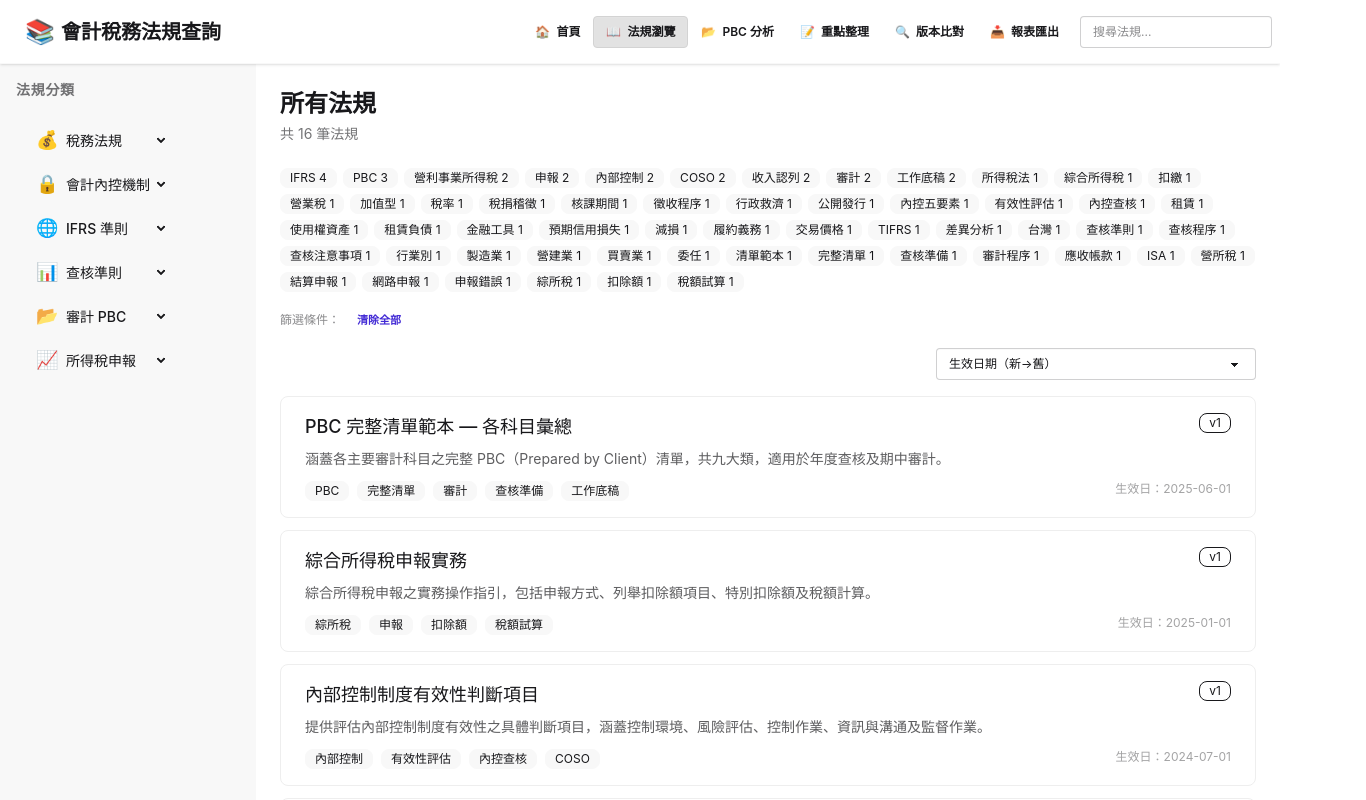
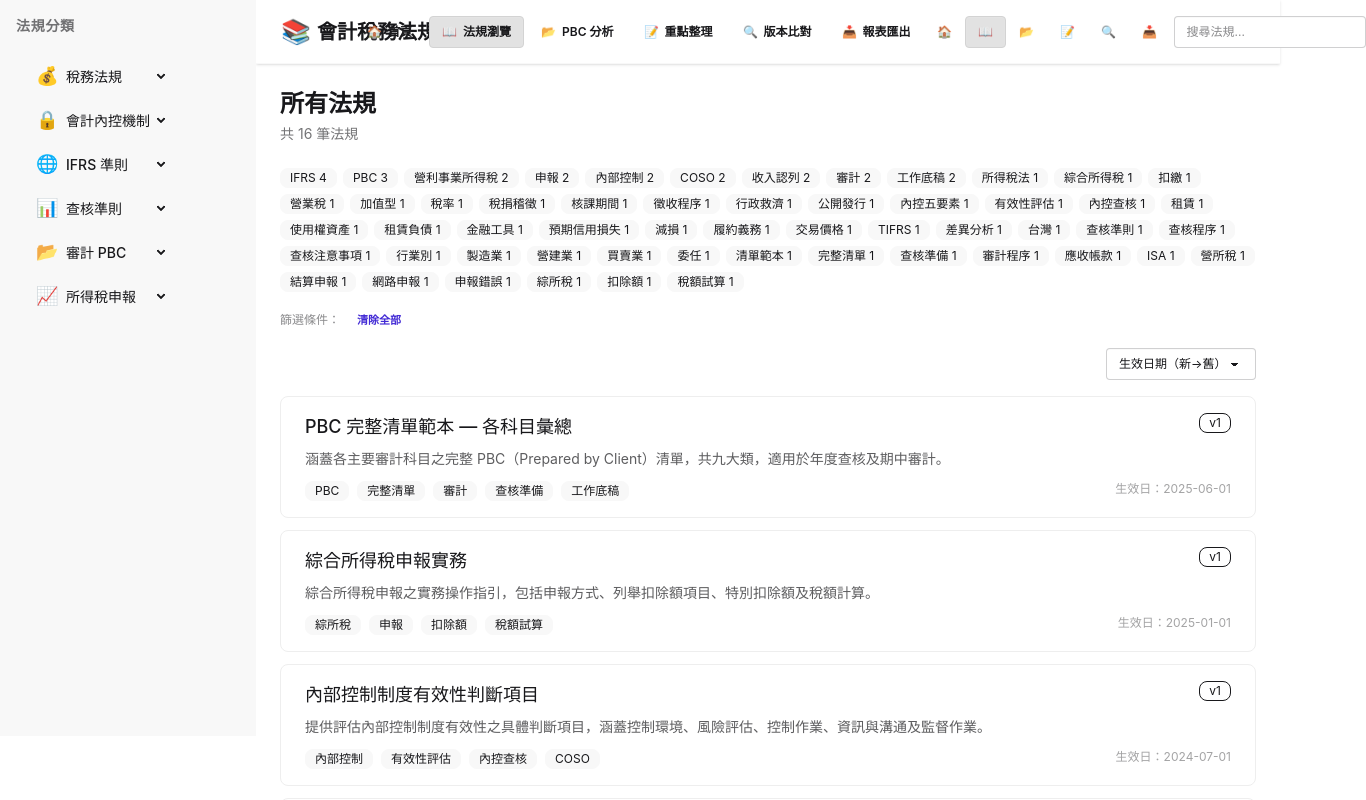
Before and after one commit to paul03050/account_1, a React (Vite) app: page /laws in a window 1280 px wide. Shown: the top 800 px of the page, 1366 px wide, since content can reach past the window. Built offline with nearby package versions, Linux system fonts and the light colour scheme.

Commit message:
feat: add RWD support with daisyUI drawer

```diff
--- a/src/components/Layout.tsx
+++ b/src/components/Layout.tsx
@@ -4,13 +4,17 @@ import Sidebar from './Sidebar'
 
 export default function Layout() {
   return (
-    <div className="min-h-screen bg-base-100">
-      <Navbar />
-      <div className="flex">
-        <Sidebar />
-        <main className="flex-1 p-6">
+    <div className="drawer lg:drawer-open">
+      <input id="sidebar-drawer" type="checkbox" className="drawer-toggle" />
+      <div className="drawer-content flex flex-col">
+        <Navbar />
+        <main className="flex-1 p-4 sm:p-6">
           <Outlet />
         </main>
+      </div>
+      <div className="drawer-side z-40">
+        <label htmlFor="sidebar-drawer" className="drawer-overlay" />
+        <Sidebar />
       </div>
     </div>
   )
--- a/src/components/Navbar.tsx
+++ b/src/components/Navbar.tsx
@@ -25,13 +25,16 @@ export default function Navbar() {
 
   return (
     <nav className="navbar bg-base-100 border-b border-base-200 shadow-sm">
-      <div className="flex-1">
+      <div className="navbar-start">
+        <label htmlFor="sidebar-drawer" className="btn btn-ghost lg:hidden">
+          <svg xmlns="http://www.w3.org/2000/svg" className="h-6 w-6" fill="none" viewBox="0 0 24 24" stroke="currentColor"><path strokeLinecap="round" strokeLinejoin="round" strokeWidth="2" d="M4 6h16M4 12h16M4 18h16" /></svg>
+        </label>
         <Link to="/" className="btn btn-ghost text-xl">
           <span className="text-2xl">📚</span>
           會計稅務法規查詢
         </Link>
       </div>
-      <div className="flex-none gap-1">
+      <div className="navbar-center hidden lg:flex gap-1">
         {navItems.map((item) => {
           const isActive =
             item.path === '/'
@@ -49,12 +52,29 @@ export default function Navbar() {
           )
         })}
       </div>
-      <div className="flex-none ml-2">
+      <div className="navbar-end gap-1">
+        <div className="hidden sm:flex">
+          {navItems.map((item) => {
+            const isActive =
+              item.path === '/'
+                ? location.pathname === '/'
+                : location.pathname.startsWith(item.path)
+            return (
+              <Link
+                key={item.path}
+                to={item.path}
+                className={`btn btn-ghost btn-sm ${isActive ? 'btn-active' : ''}`}
+              >
+                <span>{item.icon}</span>
+              </Link>
+            )
+          })}
+        </div>
         <form onSubmit={handleSearch}>
           <input
             type="text"
             placeholder="搜尋法規..."
-            className="input input-bordered input-sm w-48"
+            className="input input-bordered input-sm w-32 sm:w-48"
             value={searchInput}
             onChange={(e) => setSearchInput(e.target.value)}
           />
--- a/src/components/Sidebar.tsx
+++ b/src/components/Sidebar.tsx
@@ -1,3 +1,4 @@
+import { useEffect } from 'react'
 import { useNavigate, useLocation } from 'react-router-dom'
 import { categories } from '../data/categories'
 
@@ -13,6 +14,11 @@ export default function Sidebar() {
   const handleCategoryClick = (catId: string) => {
     navigate(`/laws?category=${catId}`)
   }
+
+  useEffect(() => {
+    const drawer = document.getElementById('sidebar-drawer') as HTMLInputElement | null
+    if (drawer?.checked) drawer.checked = false
+  }, [location])
 
   return (
     <aside className="w-64 min-h-[calc(100vh-64px)] bg-base-200 p-4 overflow-y-auto">
--- a/src/pages/Home.tsx
+++ b/src/pages/Home.tsx
@@ -7,10 +7,10 @@ export default function Home() {
 
   return (
     <div>
-      <div className="hero bg-base-200 rounded-box p-8 mb-8">
+      <div className="hero bg-base-200 rounded-box p-6 sm:p-8 mb-8">
         <div className="hero-content text-center">
           <div>
-            <h1 className="text-4xl font-bold">會計稅務法規查詢系統</h1>
+            <h1 className="text-2xl sm:text-4xl font-bold">會計稅務法規查詢系統</h1>
             <p className="py-4 text-base-content/70 max-w-xl">
               整合稅務法規、會計內控機制、IFRS 準則、查核準則、審計 PBC
               及所得稅申報，提供一站式法規查詢與重點整理服務。
--- a/src/pages/LawDetail.tsx
+++ b/src/pages/LawDetail.tsx
@@ -52,7 +52,7 @@ export default function LawDetail() {
               </span>
             ))}
           </div>
-          <div className="mt-4 grid grid-cols-2 gap-4 text-sm">
+          <div className="mt-4 grid grid-cols-1 sm:grid-cols-2 gap-4 text-sm">
             <div>
               <span className="text-base-content/50">發布日期：</span>
               {regulation.publishDate}
--- a/src/pages/Laws.tsx
+++ b/src/pages/Laws.tsx
@@ -166,7 +166,7 @@ export default function Laws() {
 
       <div className="flex items-center justify-end mb-4">
         <select
-          className="select select-bordered select-sm"
+          className="select select-bordered select-sm w-full sm:w-auto"
           value={sort}
           onChange={(e) => setSort(e.target.value as SortKey)}
         >
```
